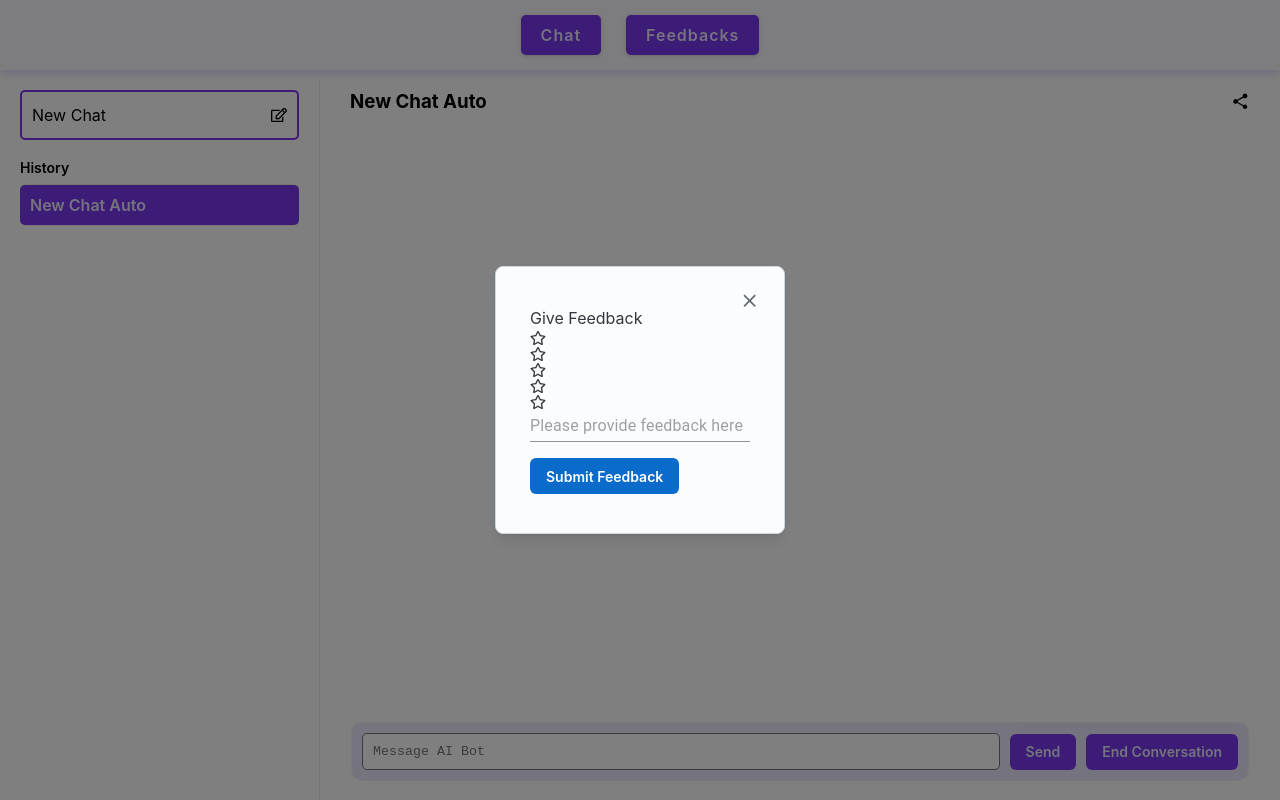
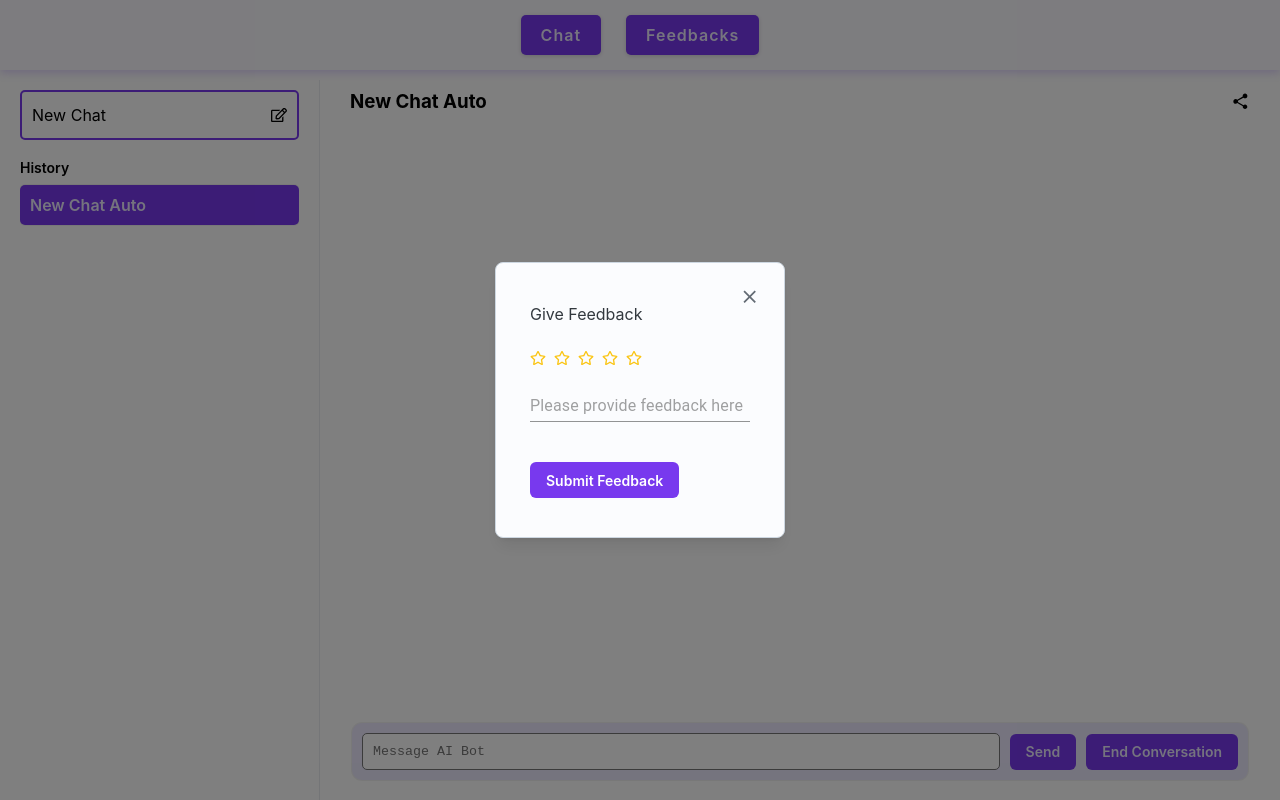
Before and after one commit to Anshultilondiya/chat-app, a React (Create React App) app: page / in a window 1280 px wide. Both pictures are taken after a click on the button "End Conversation". Built offline with nearby package versions, Linux system fonts and the light colour scheme.

Commit message:
readme updated

```diff
--- a/src/components/ChatScreen.jsx
+++ b/src/components/ChatScreen.jsx
@@ -4,6 +4,7 @@ import { Messages } from "./Messages";
 import { Button, ModalClose, Sheet } from "@mui/joy";
 import { ChatContext } from "../context/chatContext";
 import { FaRegStar, FaStar } from "react-icons/fa";
+import { yellow } from "@mui/material/colors";
 
 export default function BasicModal(props) {
   const [value, setValue] = useState("");
@@ -37,20 +38,24 @@ export default function BasicModal(props) {
             flexDirection: "column",
             alignItems: "flex-start",
             margin: "15px 10px",
+            gap: 3,
           }}
         >
           <p>Give Feedback</p>
-          {[1, 2, 3, 4, 5].map((item) => {
+          <Box sx={{ display: "flex", alignItems: "center", gap: 1 }}>
+             {[1, 2, 3, 4, 5].map((item) => {
             if (item <= rating) {
-              return <FaStar key={item} onClick={() => setRating(item)} />;
+              return <FaStar style={{ color: 'var(--yellow-400)', cursor: 'pointer'}} key={item} onClick={() => setRating(item)} />;
             }
-            return <FaRegStar key={item} onClick={() => setRating(item)} />;
+            return <FaRegStar style={{ color: 'var(--yellow-400)', cursor: 'pointer'}} key={item} onClick={() => setRating(item)} />;
           })}
+          </Box>
+
           <Input
             placeholder="Please provide feedback here"
             onChange={(e) => setValue(e.target.value)}
           />
-          <Button sx={{ mt: 2 }} onClick={addChat}>
+          <Button sx={{ mt: 2 }} onClick={addChat} style={{ backgroundColor: 'var(--violet-600)' }}>
             Submit Feedback
           </Button>
         </Box>
```
Also changed, not shown: 1 other file (tests, documents, lock files or other folders).
